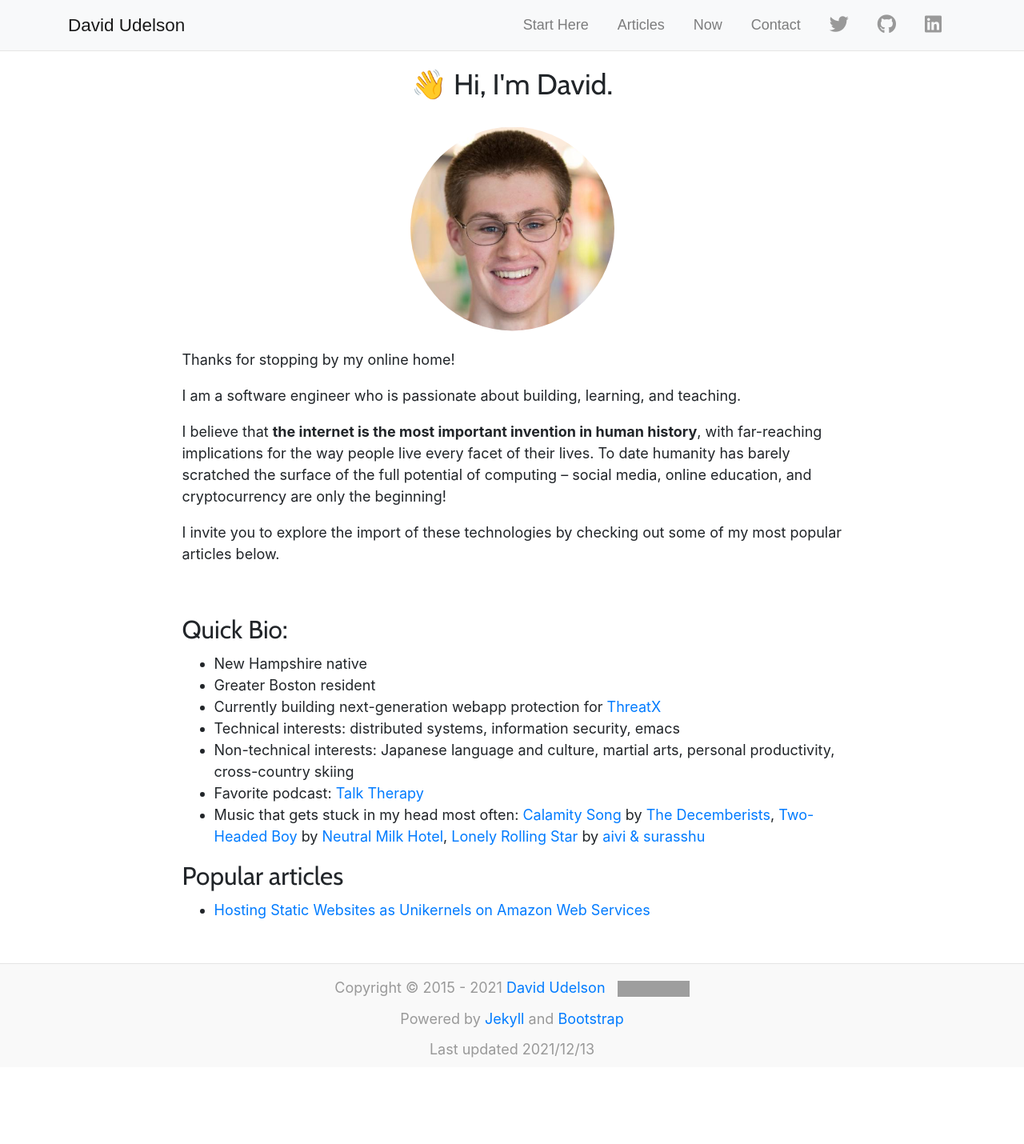
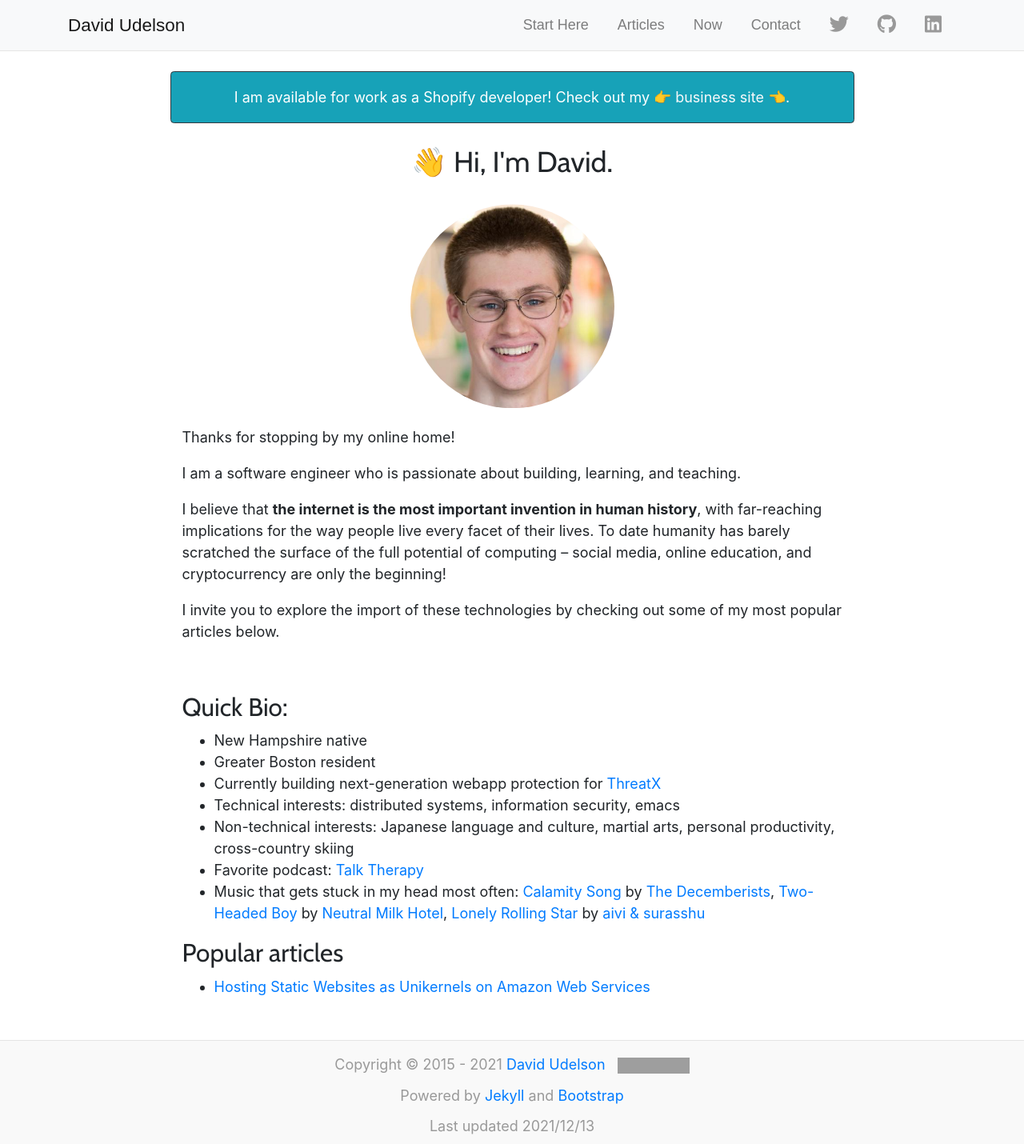
Before and after one commit to dudelson/website, a Jekyll site: the page built from src/index.md, in a window 1280 px wide. Shown: the whole page at 80% size. Built offline with Jekyll 4.4.1, drawn with Linux system fonts in a browser that asks for light colours; nearby versions of some CDN libraries; before the commit the page ends 1334 px from its top, so only the background shows below that; grey boxes are pictures that could not be loaded.

Commit message:
Add banner about being available for work as a shopify dev

```diff
--- a/src/_layouts/index.html
+++ b/src/_layouts/index.html
@@ -1,6 +1,13 @@
 ---
 layout: default
 ---
+
+<div class="row justify-content-md-center text-center">
+    <div class="col-md-9 p-3 mt-1 mb-4 bg-info text-white border border-dark rounded">
+        <p class="my-0">I am available for work as a Shopify developer! Check out my 👉 <a href="https://www.udelson.dev/" class="text-light">business site</a> 👈.</p>
+    </div>
+</div>
+
 <!-- heading -->
 <div class="row justify-content-md-center">
     <div class="col-md-9">
```
